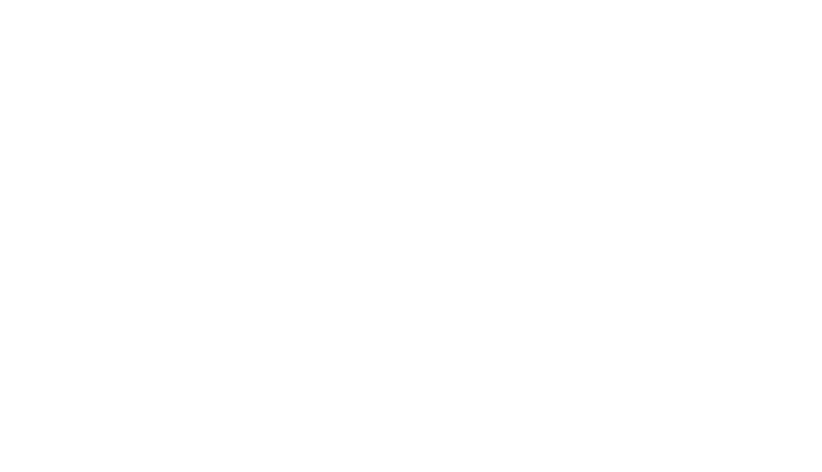
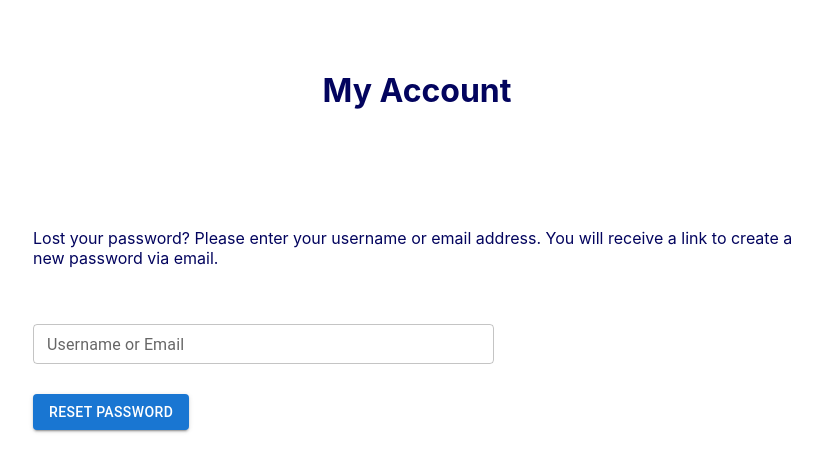
Before and after one commit to Sorawit-Kwanmuk/group-project-front-end, a React (Create React App) app: page / in a window 1280 px wide. Shown: the top 472 px of the page, without its empty margins (223-1045 px from the left). Built offline with nearby package versions, Linux system fonts and the light colour scheme.

Commit message:
ForgetPassword css

```diff
--- a/src/App.js
+++ b/src/App.js
@@ -1,7 +1,12 @@
 import './App.css';
+import ForgetPassword from './components/ForgetPassword';
 
 function App() {
-  return <></>;
+  return (
+    <>
+      <ForgetPassword />
+    </>
+  );
 }
 
 export default App;
--- /dev/null
+++ b/src/components/ForgetPassword.js
@@ -0,0 +1,40 @@
+import './styleForgetPassword.css';
+import TextField from '@mui/material/TextField';
+import { TextFieldConfig } from './muiConfig';
+import { Button } from '@mui/material';
+import { useState } from 'react';
+function ForgetPassword() {
+  const [usernameOrEmail, setUsernameOrEmail] = useState('');
+  console.log(usernameOrEmail);
+  return (
+    <>
+      <div className='divMyAccount'>
+        <div className='divMyAccountH1'>
+          <h1>My Account</h1>
+        </div>
+        <div className='divMyAccountP'>
+          <p>
+            Lost your password? Please enter your username or email address. You
+            will receive a link to create a new password via email.
+          </p>
+        </div>
+        <div className='divMyAccountTextField'>
+          <TextField
+            id='outlined-basic'
+            label='Username or Email'
+            variant='outlined'
+            value={usernameOrEmail}
+            onChange={e => setUsernameOrEmail(e.target.value)}
+            size='small'
+            sx={TextFieldConfig}
+          />
+        </div>
+        <div className='divMyAccountButton'>
+          <Button variant='contained'>Reset password</Button>
+        </div>
+      </div>
+    </>
+  );
+}
+
+export default ForgetPassword;
--- /dev/null
+++ b/src/components/muiConfig.js
@@ -0,0 +1,5 @@
+const TextFieldConfig = {
+  width: '60%',
+};
+
+export { TextFieldConfig };
--- /dev/null
+++ b/src/components/styleForgetPassword.css
@@ -0,0 +1,30 @@
+.divMyAccount {
+
+    display: flex;
+    flex-direction: column;
+    align-items: center;
+    justify-content: center;
+}
+
+.divMyAccountH1 {
+    margin-top: 50px;
+    color: #03045E;
+}
+
+.divMyAccountP {
+    width: 60%;
+    margin-top: 80px;
+    color: #03045E;
+}
+
+.divMyAccountTextField {
+    width: 60%;
+    margin-top: 40px;
+}
+
+.divMyAccountButton {
+    width: 60%;
+    margin-top: 30px;
+    justify-content: left;
+
+}
```
